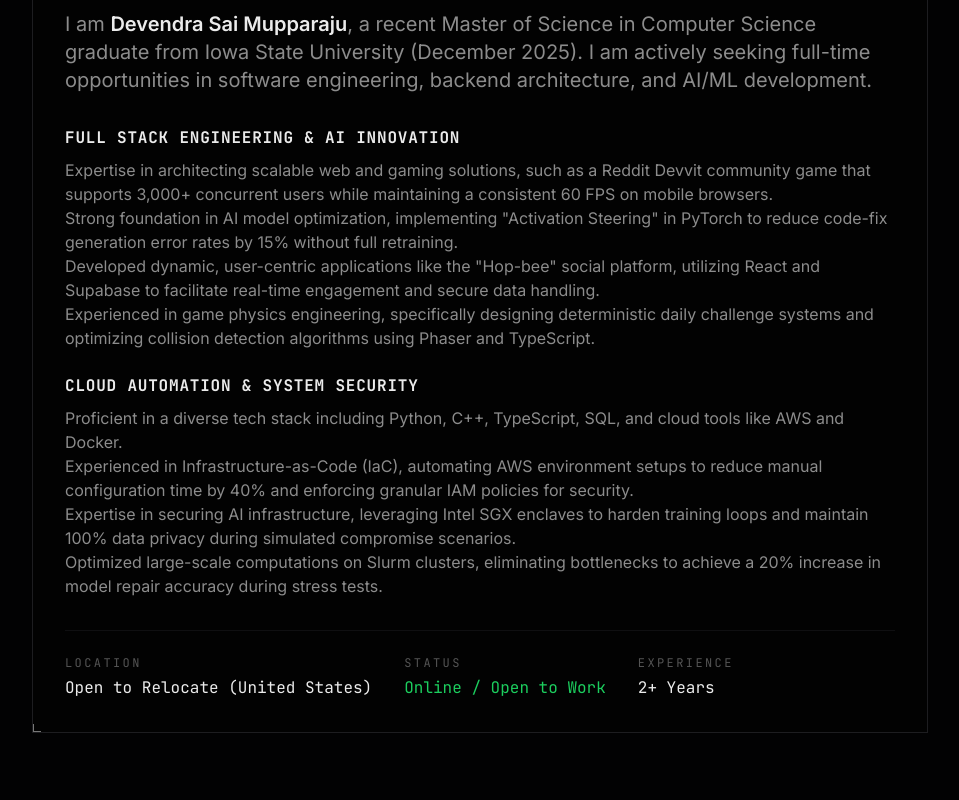
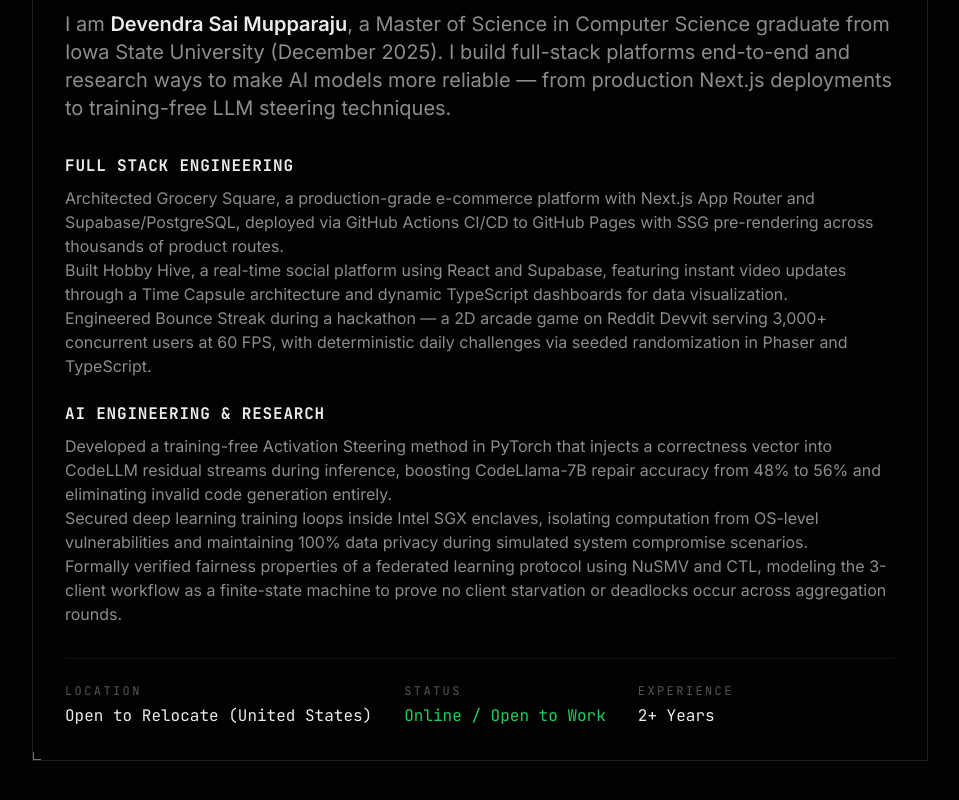
Before and after one commit to devendrasaim/devendrasaim.github.io, a Next.js app: page / in a window 1280 px wide. Shown: the part 1214-2014 px from the top of the page, without its empty margins (160-1119 px from the left). Built offline with nearby package versions, Linux system fonts and the light colour scheme.

Commit message:
feat: Add About Me section component with personal details and resume PDF.

```diff
--- a/components/about-section.tsx
+++ b/components/about-section.tsx
@@ -46,43 +46,39 @@
                    // TL;DR
                  </h4>
                   <p className="font-mono text-sm md:text-base text-muted-foreground leading-relaxed">
-                   MSCS Grad '25 @ Iowa State. Full Stack Engineer & AI Enthusiast. Built scalable games for 3k+ users & optimized AI security with Intel SGX. Seeking backend/AI roles.
+                   MSCS Grad '25 @ Iowa State. Full Stack Engineer & AI Researcher. Ship production apps with Next.js, Supabase & CI/CD. Steer LLM internals with PyTorch. Seeking SWE / Full Stack / AI roles.
                  </p>
                </div>
 
 
                 <p className="font-sans text-lg md:text-xl leading-relaxed text-muted-foreground mb-8">
-                 I am <span className="text-foreground font-semibold">Devendra Sai Mupparaju</span>, a recent Master of Science in Computer Science graduate from Iowa State University (December 2025). I am actively seeking full-time opportunities in software engineering, backend architecture, and AI/ML development.
+                 I am <span className="text-foreground font-semibold">Devendra Sai Mupparaju</span>, a Master of Science in Computer Science graduate from Iowa State University (December 2025). I build full-stack platforms end-to-end and research ways to make AI models more reliable — from production Next.js deployments to training-free LLM steering techniques.
                </p>
 
                <div className="space-y-6">
                  <div>
                     <h3 className="font-mono text-base font-bold text-foreground mb-2 uppercase tracking-wider text-cyan">
-                     Full Stack Engineering & AI Innovation
+                     Full Stack Engineering
                    </h3>
                    <p className="font-sans text-sm md:text-base leading-relaxed text-muted-foreground">
-                     Expertise in architecting scalable web and gaming solutions, such as a Reddit Devvit community game that supports 3,000+ concurrent users while maintaining a consistent 60 FPS on mobile browsers.
+                     Architected Grocery Square, a production-grade e-commerce platform with Next.js App Router and Supabase/PostgreSQL, deployed via GitHub Actions CI/CD to GitHub Pages with SSG pre-rendering across thousands of product routes.
                      <br className="mb-2" />
-                     Strong foundation in AI model optimization, implementing "Activation Steering" in PyTorch to reduce code-fix generation error rates by 15% without full retraining.
+                     Built Hobby Hive, a real-time social platform using React and Supabase, featuring instant video updates through a Time Capsule architecture and dynamic TypeScript dashboards for data visualization.
                      <br className="mb-2" />
-                     Developed dynamic, user-centric applications like the "Hop-bee" social platform, utilizing React and Supabase to facilitate real-time engagement and secure data handling.
-                     <br className="mb-2" />
-                     Experienced in game physics engineering, specifically designing deterministic daily challenge systems and optimizing collision detection algorithms using Phaser and TypeScript.
+                     Engineered Bounce Streak during a hackathon — a 2D arcade game on Reddit Devvit serving 3,000+ concurrent users at 60 FPS, with deterministic daily challenges via seeded randomization in Phaser and TypeScript.
                    </p>
                  </div>
 
                  <div>
                     <h3 className="font-mono text-base font-bold text-foreground mb-2 uppercase tracking-wider text-amber">
-                     Cloud Automation & System Security
+                     AI Engineering & Research
                    </h3>
                    <p className="font-sans text-sm md:text-base leading-relaxed text-muted-foreground">
-                     Proficient in a diverse tech stack including Python, C++, TypeScript, SQL, and cloud tools like AWS and Docker.
+                     Developed a training-free Activation Steering method in PyTorch that injects a correctness vector into CodeLLM residual streams during inference, boosting CodeLlama-7B repair accuracy from 48% to 56% and eliminating invalid code generation entirely.
                      <br className="mb-2" />
-                     Experienced in Infrastructure-as-Code (IaC), automating AWS environment setups to reduce manual configuration time by 40% and enforcing granular IAM policies for security.
+                     Secured deep learning training loops inside Intel SGX enclaves, isolating computation from OS-level vulnerabilities and maintaining 100% data privacy during simulated system compromise scenarios.
                      <br className="mb-2" />
-                     Expertise in securing AI infrastructure, leveraging Intel SGX enclaves to harden training loops and maintain 100% data privacy during simulated compromise scenarios.
-                     <br className="mb-2" />
-                     Optimized large-scale computations on Slurm clusters, eliminating bottlenecks to achieve a 20% increase in model repair accuracy during stress tests.
+                     Formally verified fairness properties of a federated learning protocol using NuSMV and CTL, modeling the 3-client workflow as a finite-state machine to prove no client starvation or deadlocks occur across aggregation rounds.
                    </p>
                  </div>
                </div>
```
Also changed, not shown: 1 other file (tests, documents, lock files or other folders).
